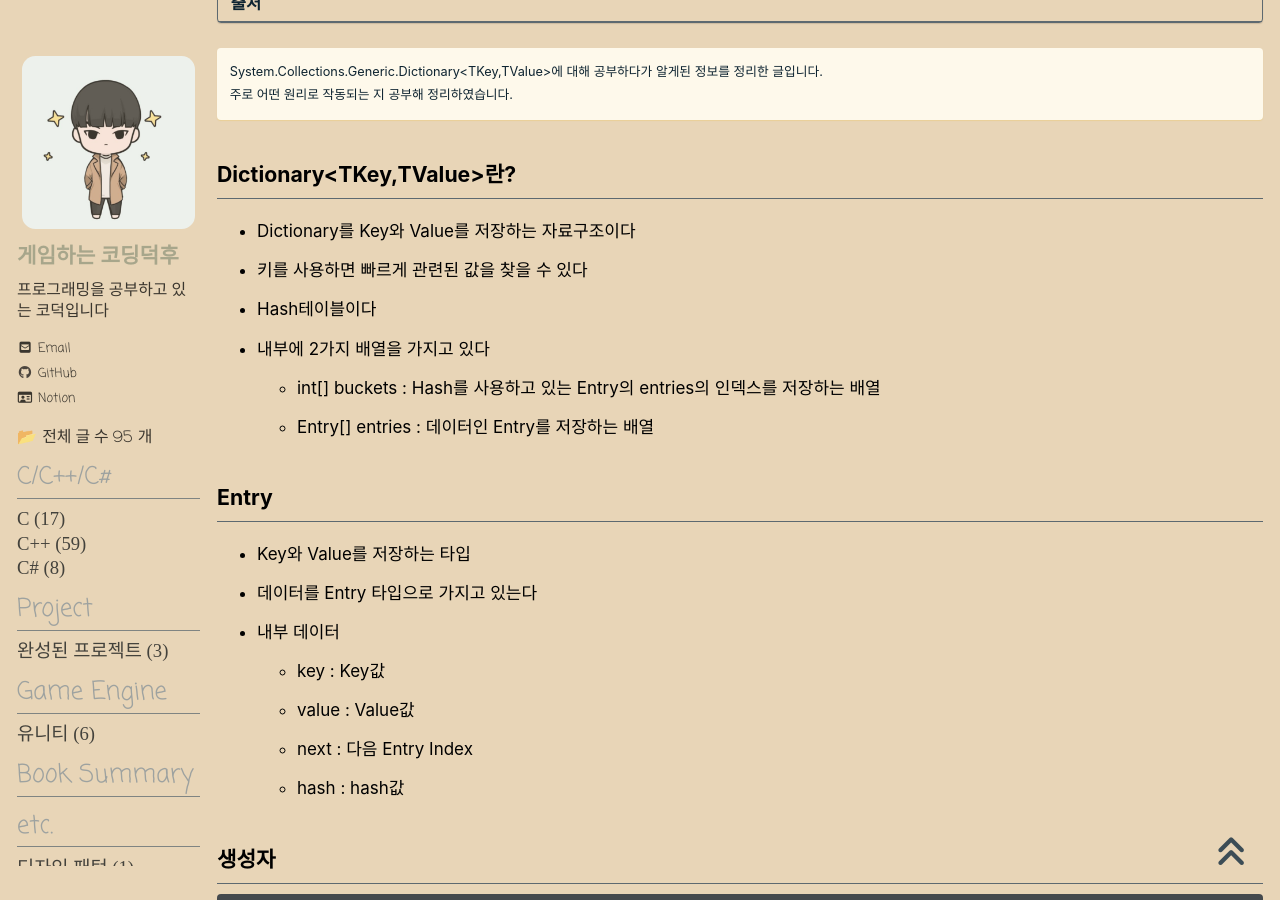
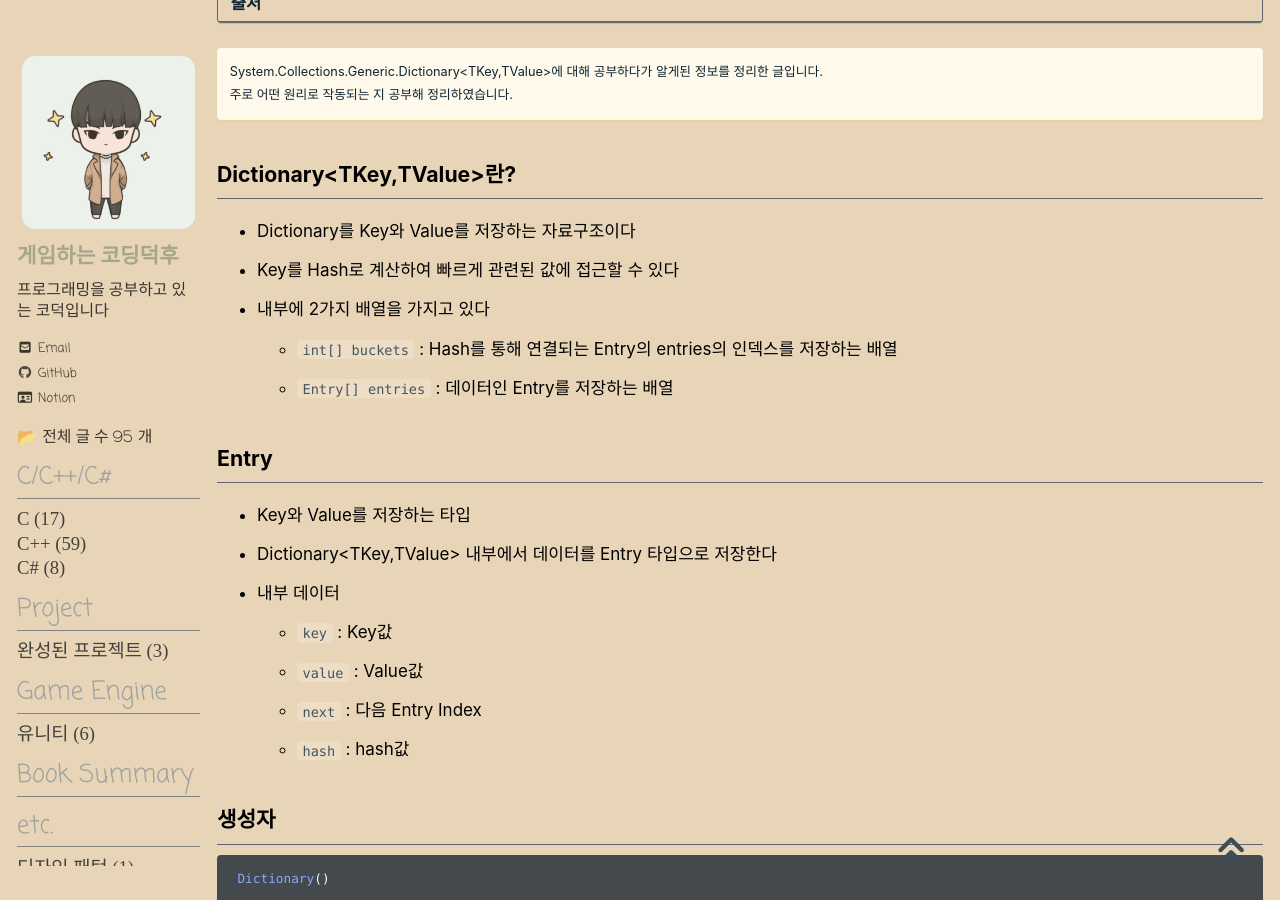
Before and after one commit to reoul/reoul.github.io, a Jekyll site: the page built from _posts/csharp/2023-05-15-csharp-8.md, in a window 1280 px wide and 900 px high, scrolled down 661 px. Built offline with Jekyll 4.4.1, drawn with Linux system fonts in a browser that asks for light colours; cached includes are drawn as plain includes; nearby versions of some CDN libraries; some web fonts are replaced; comment, search, counter and statistics services are not loaded; some of the changed text lies outside the part shown.

Commit message:
글 수정

```diff
--- a/_posts/csharp/2023-05-15-csharp-8.md
+++ b/_posts/csharp/2023-05-15-csharp-8.md
@@ -24,21 +24,20 @@ System.Collections.Generic.Dictionary<TKey,TValue>에 대해 공부하다가 알
 ## Dictionary<TKey,TValue>란?
 
 - Dictionary를 Key와 Value를 저장하는 자료구조이다
-- 키를 사용하면 빠르게 관련된 값을 찾을 수 있다
-- Hash테이블이다
+- Key를 Hash로 계산하여 빠르게 관련된 값에 접근할 수 있다
 - 내부에 2가지 배열을 가지고 있다
-  - int[] buckets : Hash를 사용하고 있는 Entry의 entries의 인덱스를 저장하는 배열
-  - Entry[] entries : 데이터인 Entry를 저장하는 배열
+  - `int[] buckets` : Hash를 통해 연결되는 Entry의 entries의 인덱스를 저장하는 배열
+  - `Entry[] entries` : 데이터인 Entry를 저장하는 배열
 
 ## Entry
 
 - Key와 Value를 저장하는 타입
-- 데이터를 Entry 타입으로 가지고 있는다
+- Dictionary<TKey,TValue> 내부에서 데이터를 Entry 타입으로 저장한다
 - 내부 데이터
-  - key : Key값
-  - value : Value값
-  - next : 다음 Entry Index
-  - hash : hash값
+  - `key` : Key값
+  - `value` : Value값
+  - `next` : 다음 Entry Index
+  - `hash` : hash값
 
 ## 생성자
 
```
Also changed, not shown: other parts of _posts/csharp/2023-05-15-csharp-8.md (+1 -1 lines), _posts/csharp/2023-05-14-csharp-7.md (+21 -10 lines).
